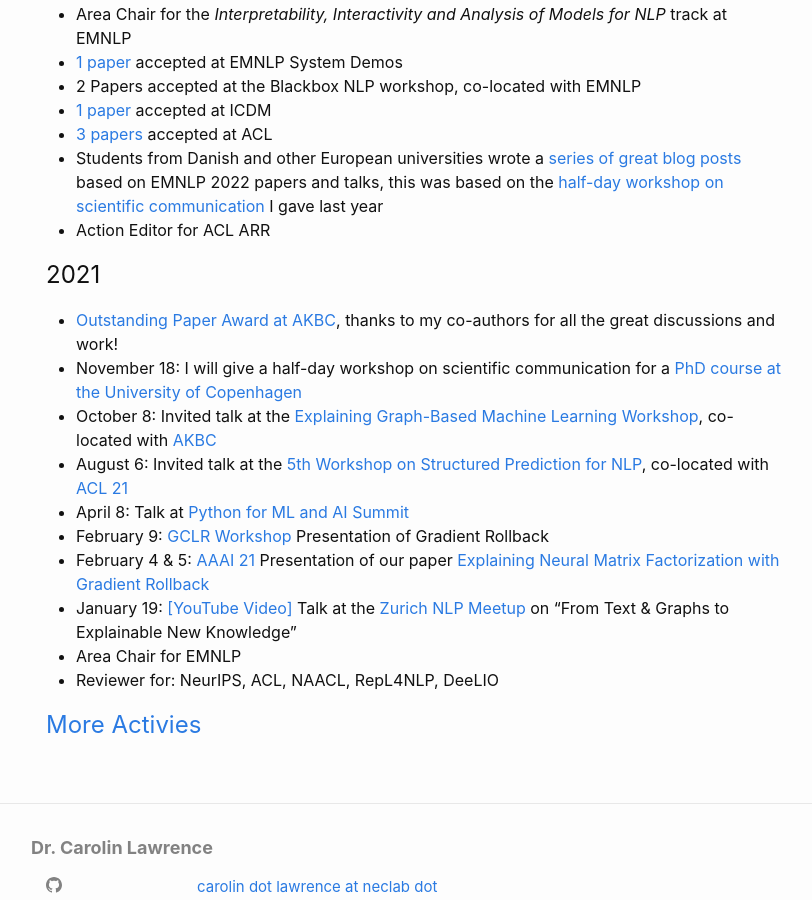
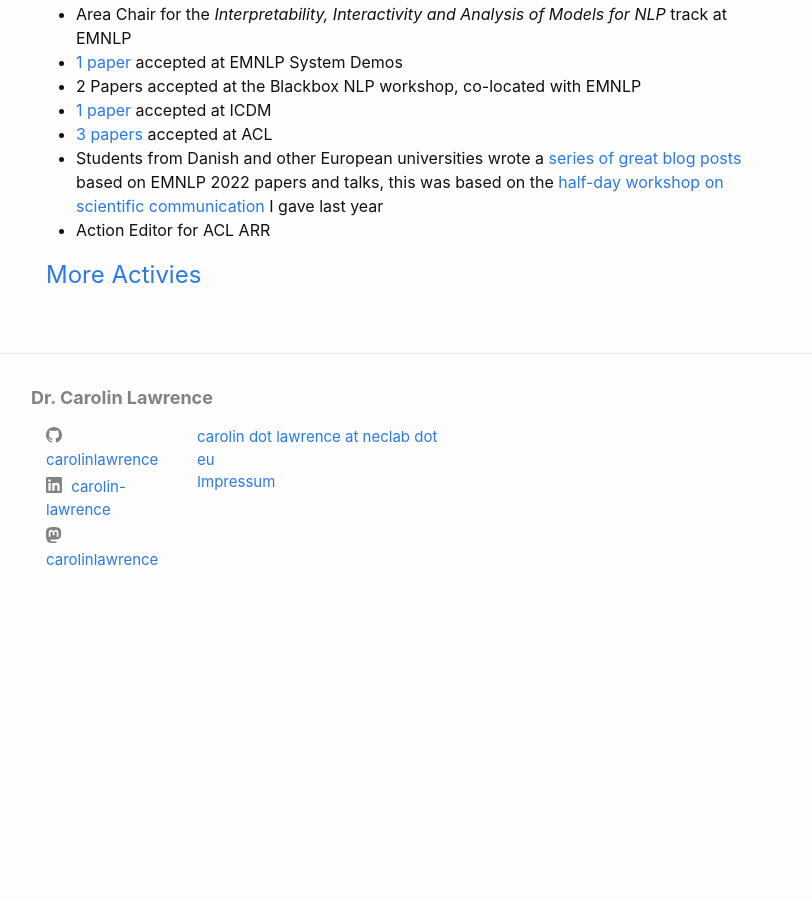
Before and after one commit to carolinlawrence/carolinlawrence.github.io, a Jekyll site: the page built from index.markdown, in a window 1280 px wide and 900 px high, scrolled down 1570 px. Shown: the whole window, without its empty margins (224-1036 px from the left). Built offline with Jekyll 4.4.1, drawn with Linux system fonts in a browser that asks for light colours; after the commit the page ends 2201 px from its top, so only the background shows below that.

Commit message:
Update index.markdown

```diff
--- a/index.markdown
+++ b/index.markdown
@@ -51,16 +51,4 @@ Recently, colleagues and I have developed a method to explain the prediction of
 * Students from Danish and other European universities wrote a <a href="https://nlpnorth.github.io/content/emnlp-2021-blogs.html">series of great blog posts</a> based on EMNLP 2022 papers and talks, this was based on the <a href="https://en.itu.dk/Research/PhD-Programme/PhD-Courses/PhD-courses-2021/PhD-Course---Communicating-State-of-the-art-NLP-Research-to-a-Broader-Audience">half-day workshop on scientific communication</a> I gave last year
 * Action Editor for ACL ARR
 
-# 2021
-* <a href="https://www.akbc.ws/2021/awards/">Outstanding Paper Award at AKBC</a>, thanks to my co-authors for all the great discussions and work!
-* November 18: I will give a half-day workshop on scientific communication for a <a href="https://en.itu.dk/Research/PhD-Programme/PhD-Courses/PhD-courses-2021/PhD-Course---Communicating-State-of-the-art-NLP-Research-to-a-Broader-Audience">PhD course at the University of Copenhagen</a>
-* October 8: Invited talk at the <a href="https://xgml.github.io/">Explaining Graph-Based Machine Learning Workshop</a>, co-located with <a href="https://www.akbc.ws/2021/">AKBC</a>
-* August 6: Invited talk at the <a href="http://structuredprediction.github.io/SPNLP21/schedule/">5th Workshop on Structured Prediction for NLP</a>, co-located with <a href="https://2021.aclweb.org/">ACL 21</a>
-* April 8: Talk at <a href="https://python.geekle.us/agenda">Python for ML and AI Summit</a>
-* February 9: <a href="https://sites.google.com/view/gclr2021/accepted-papers">GCLR Workshop</a> Presentation of Gradient Rollback
-* February 4 & 5: <a href="https://aaai.org/Conferences/AAAI-21/">AAAI 21</a> Presentation of our paper <a href="https://arxiv.org/abs/2010.05516">Explaining Neural Matrix Factorization with Gradient Rollback</a>
-* January 19: <a href="https://www.youtube.com/watch?v=6UeOwHtBF_0&feature=youtu.be">[YouTube Video]</a> Talk at the <a href="https://www.meetup.com/NLP-Zurich/events/275560462/">Zurich NLP Meetup</a> on "From Text & Graphs to Explainable New Knowledge"
-* Area Chair for EMNLP
-* Reviewer for: NeurIPS, ACL, NAACL, RepL4NLP, DeeLIO
-
 # <a href="activities/">More Activies</a>
```
